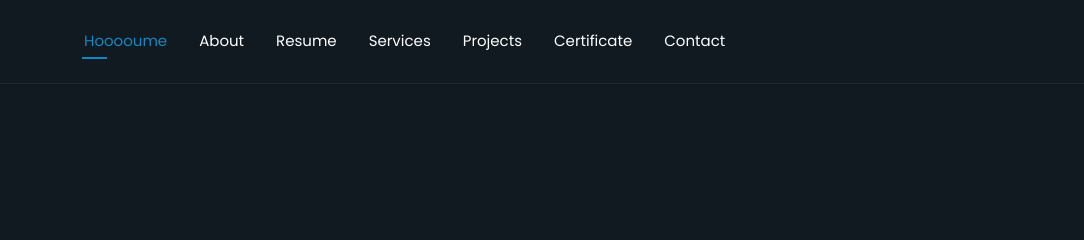
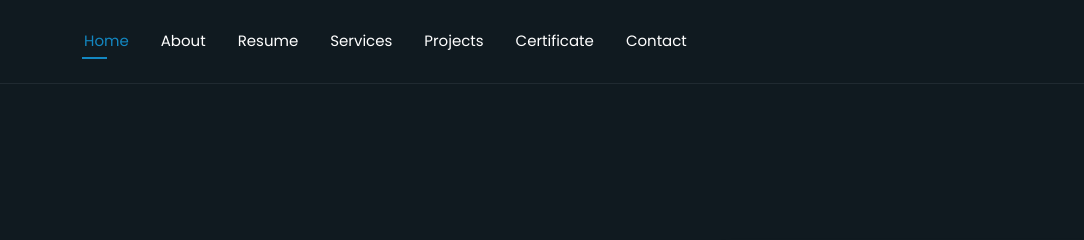
Before and after one commit to La7hydar/FolioOne, a plain HTML site: page index.html in a window 1280 px wide. Shown: the top 240 px of the page, 0-1084 px from the left. Drawn offline with Linux system fonts and the light colour scheme.

Commit message:
Update index.html

```diff
--- a/index.html
+++ b/index.html
@@ -61,7 +61,7 @@
 
       <nav id="navmenu" class="navmenu">
         <ul>
-          <li><a href="index.html" class="active">Hooooume</a></li>
+          <li><a href="index.html" class="active">Home</a></li>
           <li><a href="about.html">About</a></li>
           <li><a href="resume.html">Resume</a></li>
           <li><a href="services.html">Services</a></li>
```
